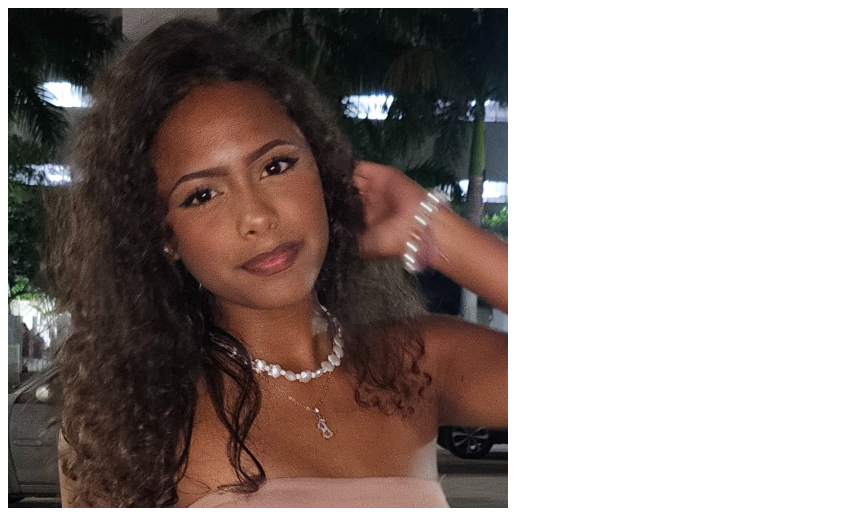
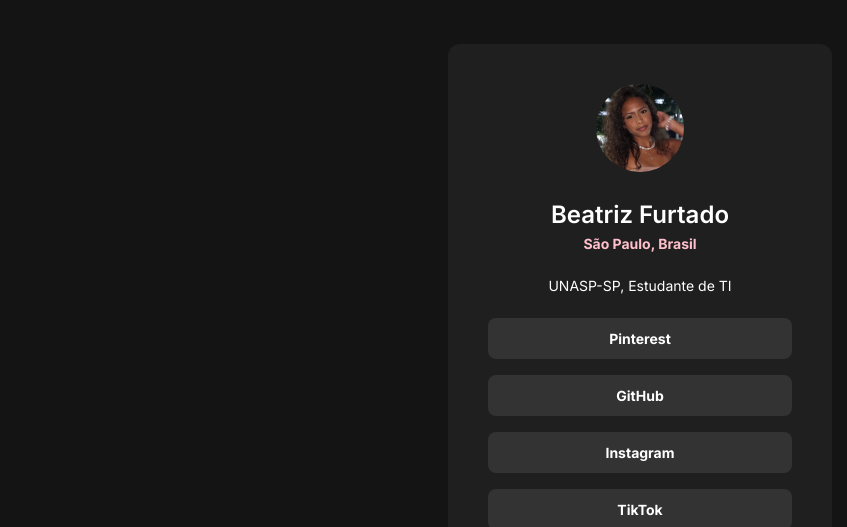
Before and after one commit to vzhackerbea/link-treevh-, a plain HTML site: page index.html in a window 1280 px wide. Shown: the top 527 px of the page, without its empty margins (0-847 px from the left). Drawn offline with Linux system fonts and the light colour scheme.

Commit message:
projeto finalizado

```diff
--- a/index.html
+++ b/index.html
@@ -3,6 +3,7 @@
 <head>
     <meta charset="UTF-8">
     <meta name="viewport" content="width=device-width, initial-scale=1.0">
+    <link rel="stylesheet" href="style.css">
     <title>Link Tree</title>
 </head>
 <body>
--- /dev/null
+++ b/style.css
@@ -0,0 +1,78 @@
+@import url('https://fonts.googleapis.com/css2?family=Inter:ital,opsz,wght@0,14..32,100..900;1,14..32,100..900&display=swap');
+
+* {
+    margin: 0;
+    padding: 0;
+    box-sizing: border-box;
+    font-family: "Inter", sans-serif;
+}
+
+:root {
+    --black: #141414;
+    --dark-gray: #1f1f1f;
+    --white: #fff;
+    --main-bg-color: pink;
+    --gray: #333333;
+}
+
+body {
+    background-color: var(--black);
+    height: 100vh;
+    display: flex;
+    justify-content: center;
+    align-items: center;
+}
+
+div{
+    background-color: var(--dark-gray);
+    color: var(--white);
+    width: 384px;
+    text-align: center;
+    border-radius: 12px;
+    padding: 40px;
+}
+
+img{
+    width: 88px;
+    border-radius: 50%;
+    margin-bottom: 24px;
+
+}
+
+h1{
+    font-size: 24px;
+    font-weight: 600;
+    margin-bottom: 4px;
+}
+
+strong{
+    color: var(--main-bg-color);
+    font-size: 14px;
+}
+
+p{
+    margin-block: 24px;
+    font-size: 14px;
+}
+
+ul, li{
+    list-style: none;
+}
+
+a{
+    display: block;
+    background-color: var(--gray);
+    margin-bottom: 16px;
+    padding: 12px;
+    color: var(--white--white);
+    text-decoration: none;
+    font-size: 14px;
+    font-weight: 700;
+    border-radius: 8px;
+}
+
+a:hover{
+    background-color: var(--main-bg-color);
+    color: var(--dark-gray);
+    transition: 0,4s;
+}
```
